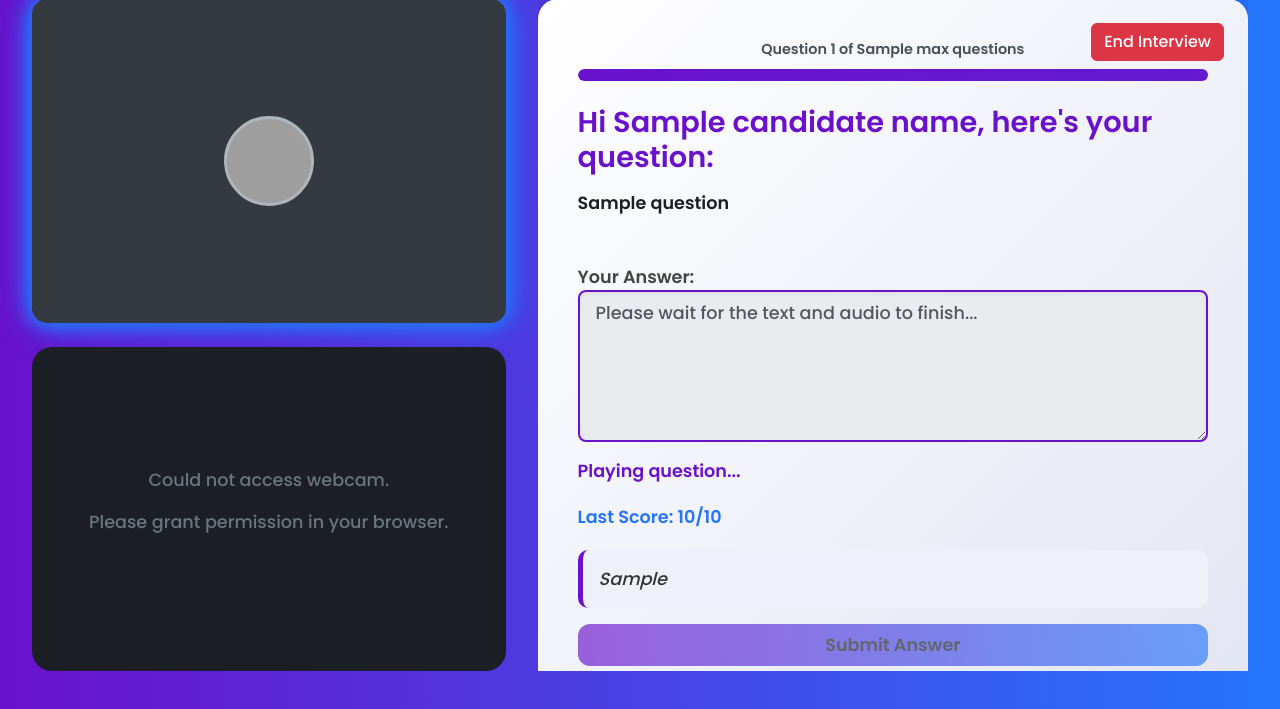
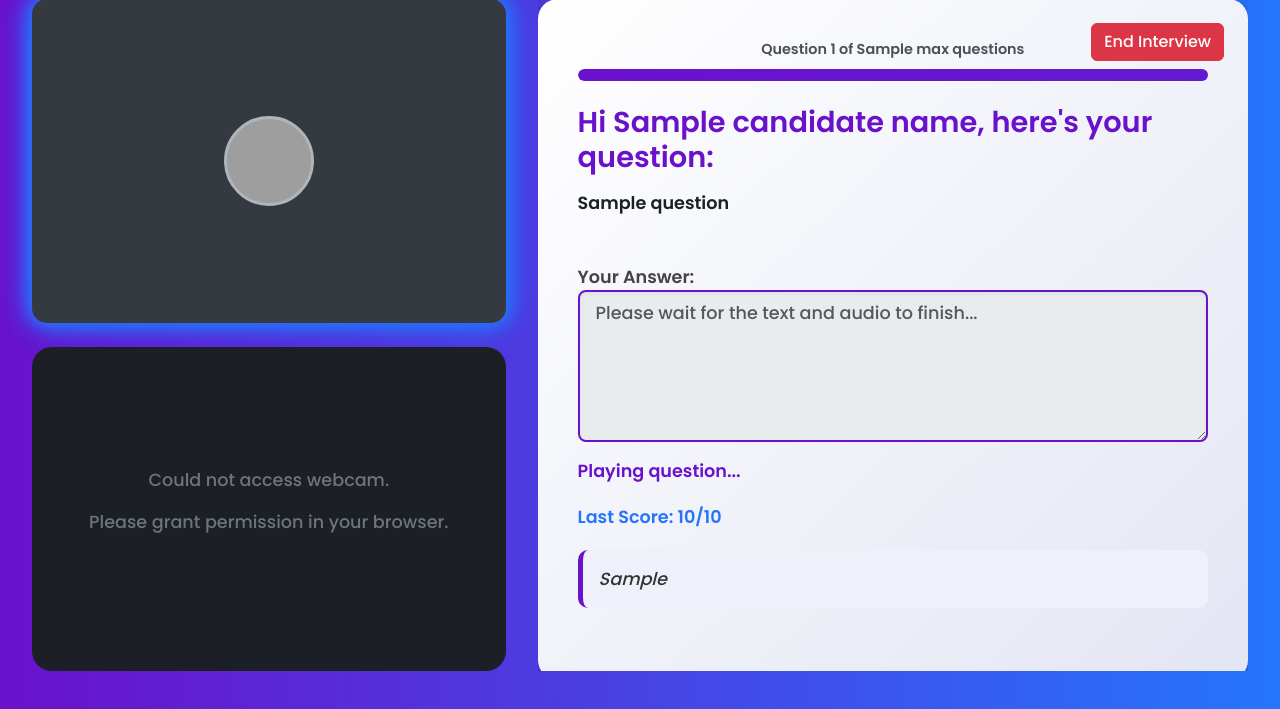
Before and after one commit to AkiiPanicker/Ser1, a Flask app: template templates/page3.html in a window 1280 px wide. Shown: the part 91-800 px from the top of the page. Run offline with Flask 3, Linux system fonts and the light colour scheme; the template is opened without the code that fills it: most values are stand-ins (such as "Sample title", 1, 10 or a date in 2020); grey boxes are pictures that could not be loaded.

Commit message:
Update page3.html

```diff
--- a/templates/page3.html
+++ b/templates/page3.html
@@ -114,7 +114,7 @@
   h2.text-primary { color: #6a11cb !important; font-size: 1.8rem; font-weight: 700; }
   label { font-weight: 600; color: #444; }
   .form-control-lg { border-radius: 12px; border: 2px solid #6a11cb; font-size: 1.1rem; box-shadow: none; }
-  .btn-custom { background: linear-gradient(to right, #6a11cb, #2575fc); color: white; border: none; border-radius: 12px; font-weight: bold; font-size: 1.1rem; transition: 0.3s ease; }
+  .btn-custom { background: white; color: white; border: none; border-radius: 12px; font-weight: bold; font-size: 1.1rem; transition: 0.3s ease; }
   .feedback-box { background-color: #eef1f9; border-left: 5px solid #6a11cb; padding: 1rem; margin-top: 1.2rem; border-radius: 10px; color: #333; font-style: italic; }
   .score-box { margin-top: 1.2rem; font-weight: bold; font-size: 1.1rem; color: #2575fc; }
   .final-box { text-align: center; padding: 2rem; color: #1c1f26; }
@@ -236,7 +236,7 @@
           {% if last_feedback %}
             <div class="feedback-box">{{ last_feedback }}</div>
           {% endif %}
-          <button type="submit" class="btn btn-custom btn-lg mt-3 w-100" id="submitButton" disabled>Submit Answer</button>
+          <button type="submit" class="btn btn-custom btn-lg mt-3 w-100" id="submitButton" disabled></button>
         </form>
         {% endif %}
     </div>
```
